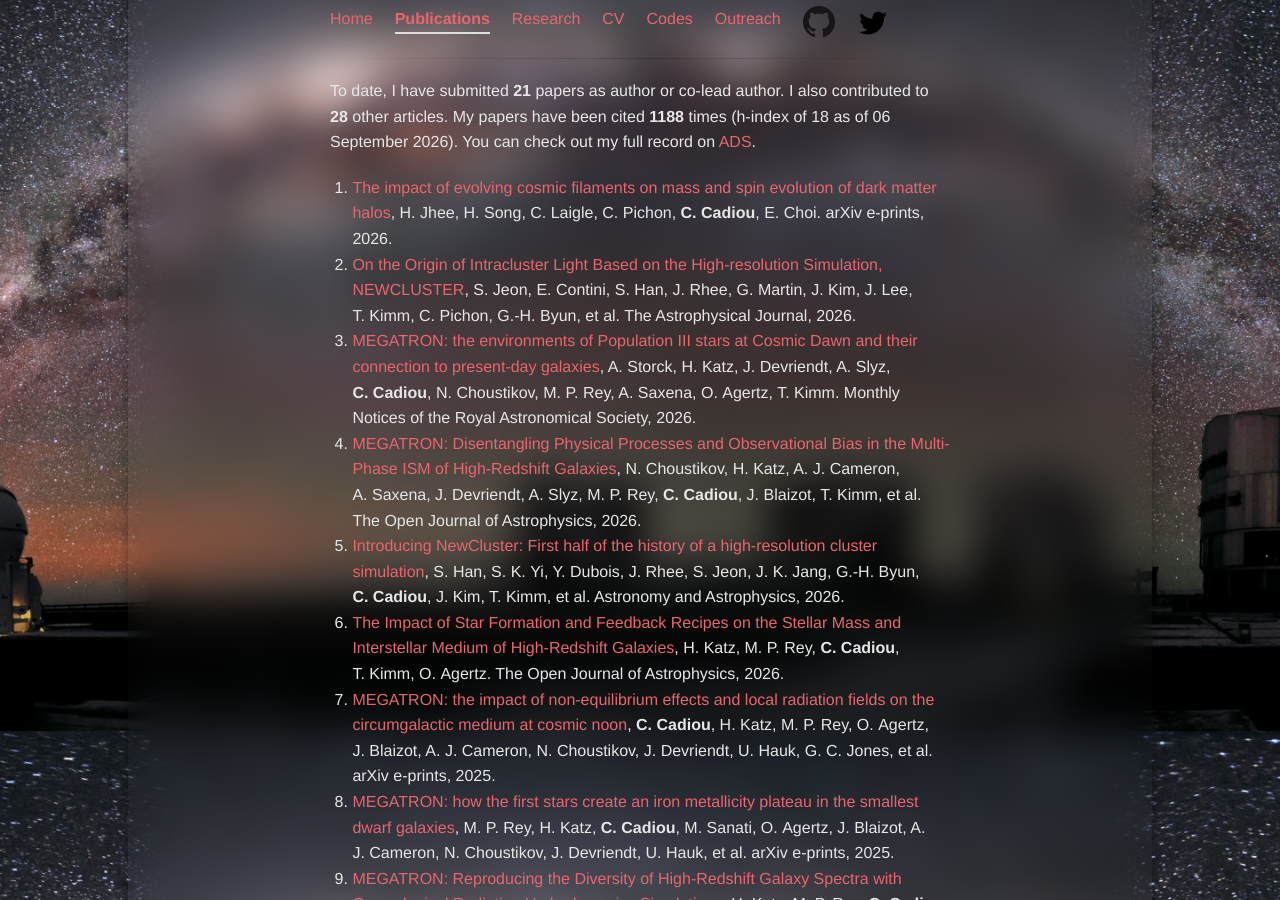
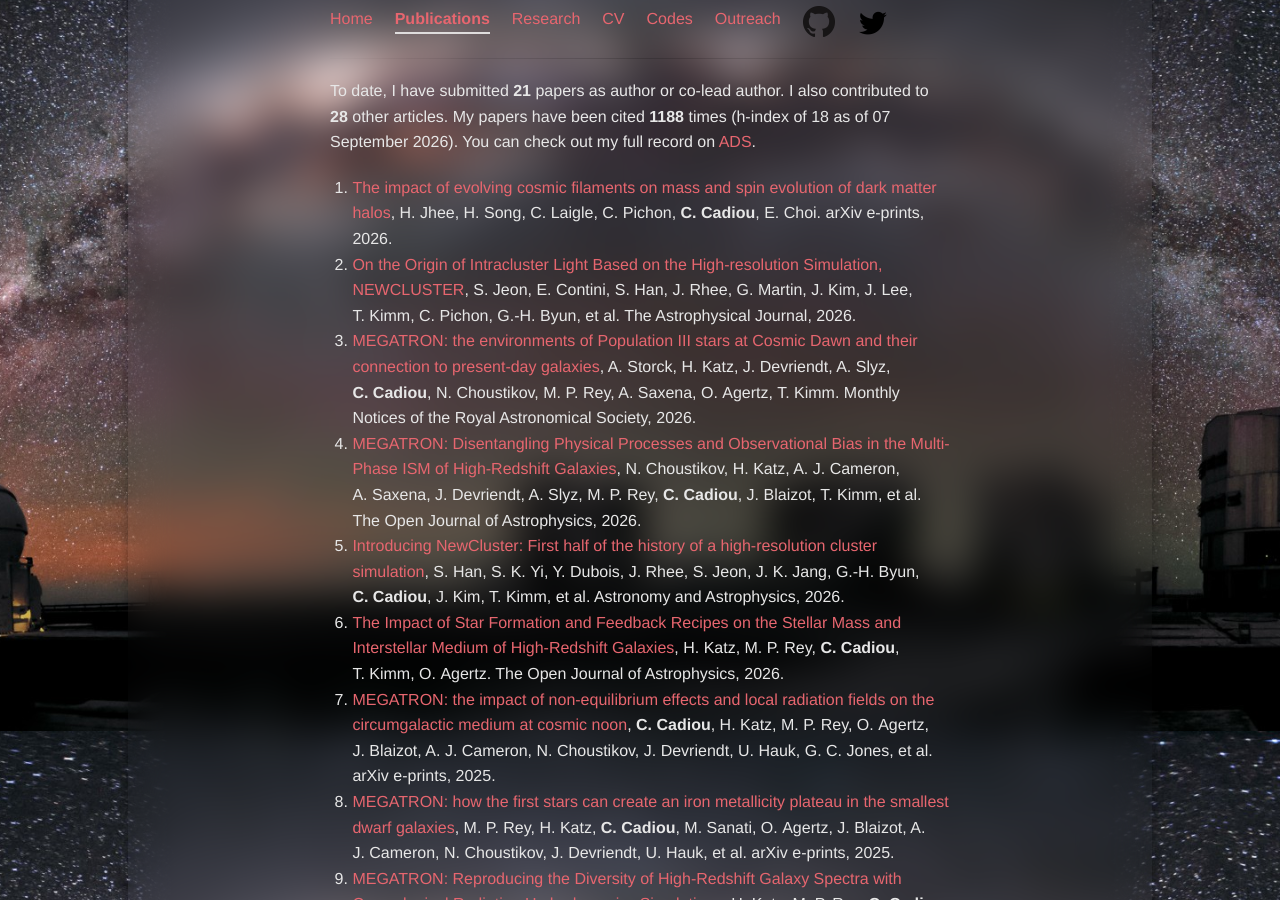
Before and after one commit to cphyc/cphyc.github.io, a Jekyll site: the page built from publications/index.html, in a window 1280 px wide and 1400 px high. Shown: the part 169-1069 px from the top of the window. Built offline with Jekyll 4.4.1, drawn with Linux system fonts in a browser that asks for light colours; nearby versions of some CDN libraries.

Commit message:
Update publications and CV [skip ci]
Automated update via GitHub Actions

```diff
--- a/publications/index.html
+++ b/publications/index.html
@@ -8,7 +8,7 @@ description: My Publications
 <p>
   To date, I have submitted <b>21</b> papers as author or co-lead author.
   I also contributed to <b>28</b> other articles.
-  My papers have been cited <b>1188</b> times (h-index of 18 as of 06 September 2026).
+  My papers have been cited <b>1188</b> times (h-index of 18 as of 07 September 2026).
   You can check out my full record on <a href="https://ui.adsabs.harvard.edu/search/q=((author%3A%22Cadiou%2C%20C%22))%20-bibstem%3A%22zndo%22%20collection%3Aastronomy&sort=date%20desc%2C%20bibcode%20desc&p_=0" target="_blank">ADS</a>.
 </p>
 <ol>
@@ -251,7 +251,7 @@ description: My Publications
   </li>
 
   <li>
-    <a href="https://arxiv.org/abs/2510.05232">MEGATRON: how the first stars create an iron metallicity plateau in the smallest dwarf galaxies</a>,
+    <a href="https://arxiv.org/abs/2510.05232">MEGATRON: how the first stars can create an iron metallicity plateau in the smallest dwarf galaxies</a>,
 
 
       M. P.&nbsp;Rey,
```
Also changed, not shown: 2 other files.
